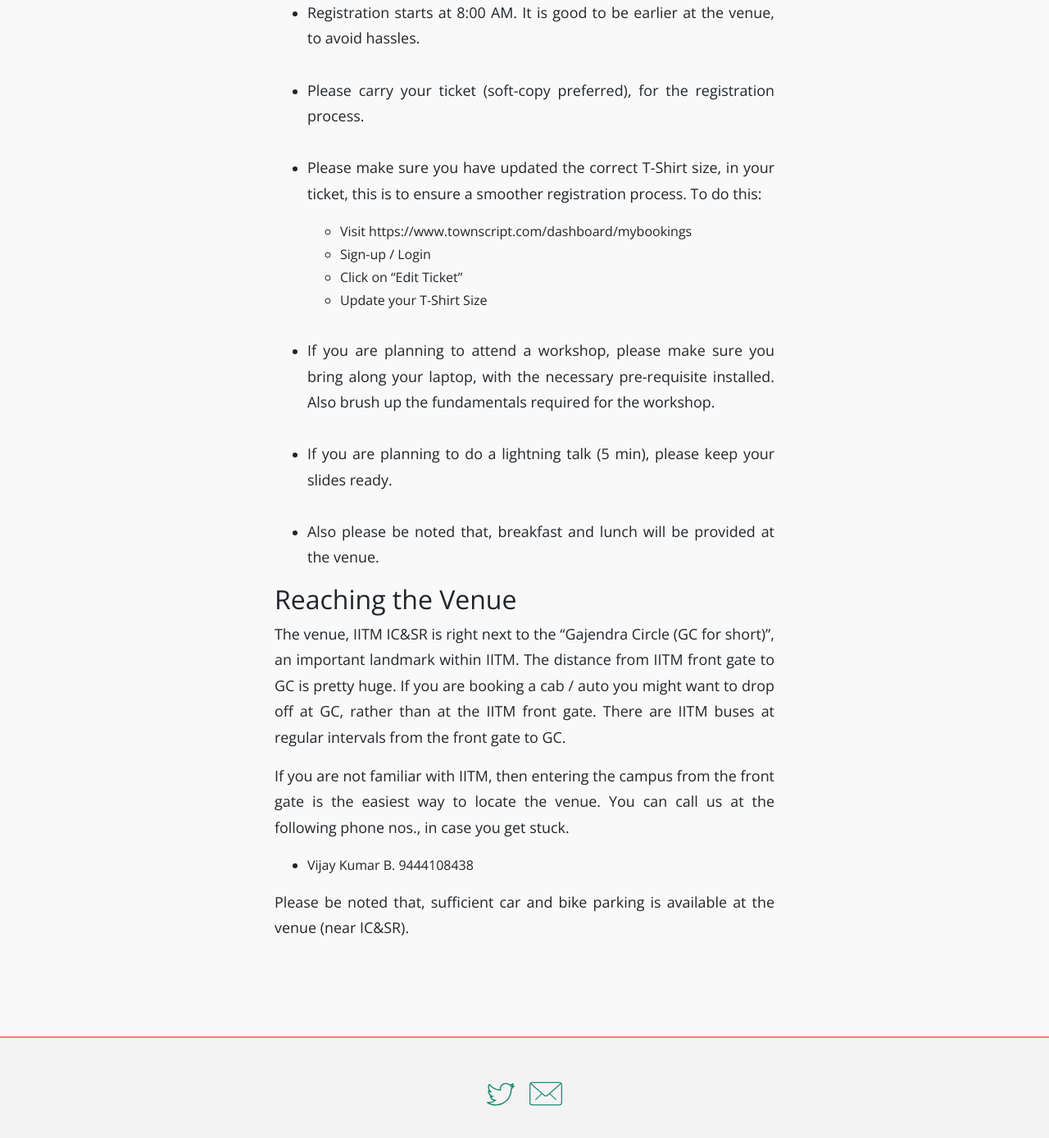
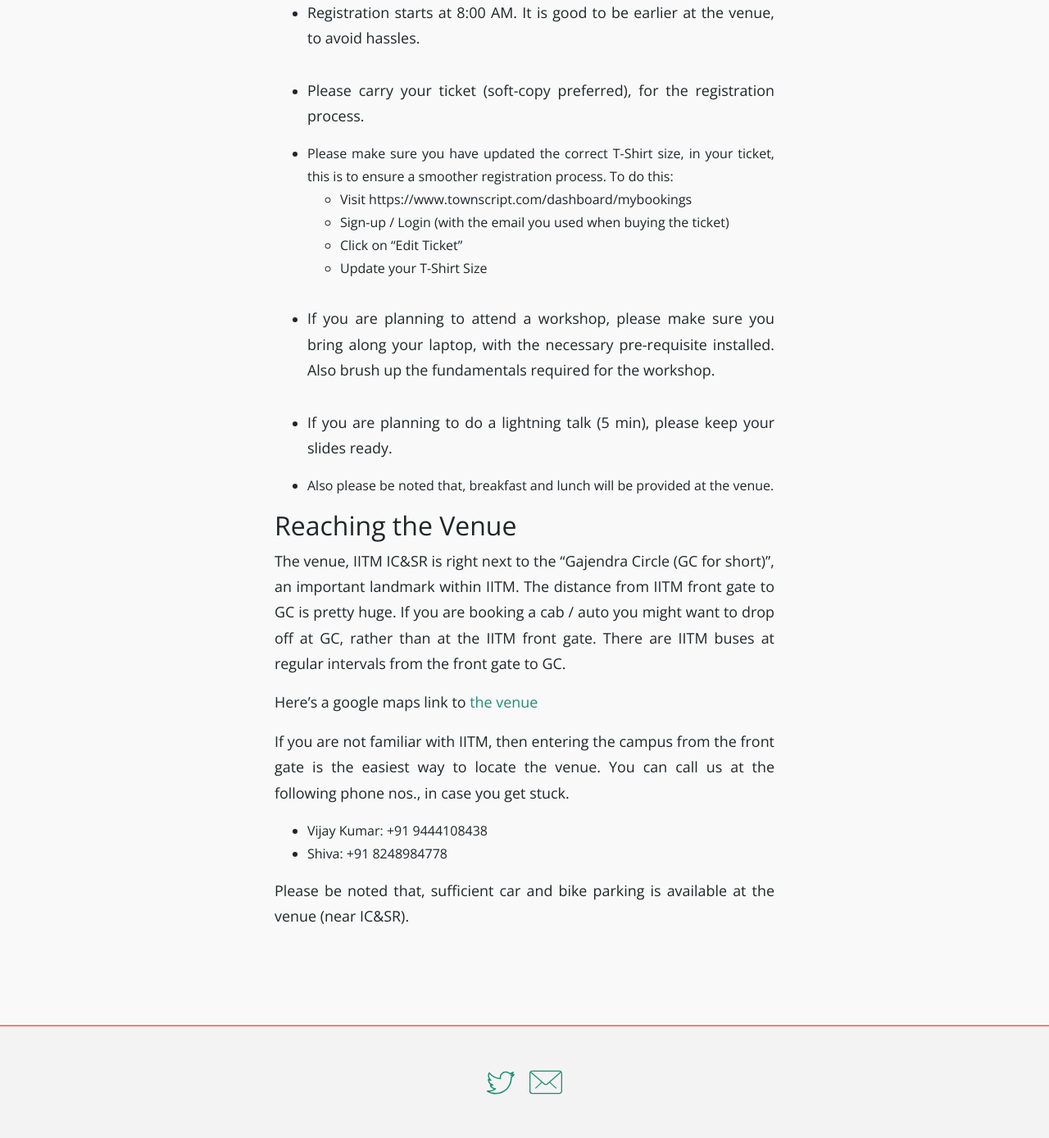
Before and after one commit to PySangamam/website, a Jekyll site: the page built from _posts/2018-09-06-checklist.md, in a window 1280 px wide and 1400 px high, scrolled down 403 px. Shown: the top 1388 px of the window at 82% size. Built offline with Jekyll 4.4.1, drawn with Linux system fonts in a browser that asks for light colours.

Commit message:
Minor changes to checklist

```diff
--- a/_posts/2018-09-06-checklist.md
+++ b/_posts/2018-09-06-checklist.md
@@ -15,8 +15,8 @@
 
 <!--more-->
 
-* The event dates are 7th and 8th September, *Friday* and
-  *Saturday*. Please double check your travel and accommodation.
+* The event dates are 7th and 8th September, **Friday** and
+  **Saturday**. Please double check your travel and accommodation.
 
 * Registration starts at 8:00 AM. It is good to be earlier at the
   venue, to avoid hassles.
@@ -27,11 +27,10 @@
 * Please make sure you have updated the correct T-Shirt size, in your
   ticket, this is to ensure a smoother registration process. To do
   this:
-
-  - Visit https://www.townscript.com/dashboard/mybookings
-  - Sign-up / Login
-  - Click on "Edit Ticket"
-  - Update your T-Shirt Size
+    - Visit https://www.townscript.com/dashboard/mybookings
+    - Sign-up / Login (with the email you used when buying the ticket)
+    - Click on "Edit Ticket"
+    - Update your T-Shirt Size
 
 * If you are planning to attend a workshop, please make sure you
   bring along your laptop, with the necessary pre-requisite
@@ -53,11 +52,14 @@
 gate. There are IITM buses at regular intervals from the front gate to
 GC.
 
+Here's a google maps link to [the venue](https://goo.gl/maps/6fjhP4sipqG2)
+
 If you are not familiar with IITM, then entering the campus from the
 front gate is the easiest way to locate the venue. You can call us at
 the following phone nos., in case you get stuck.
 
-  * Vijay Kumar B. 9444108438
+  * Vijay Kumar: +91 9444108438
+  * Shiva: +91 8248984778
 
 Please be noted that, sufficient car and bike parking is available at
 the venue (near IC&SR).
```
